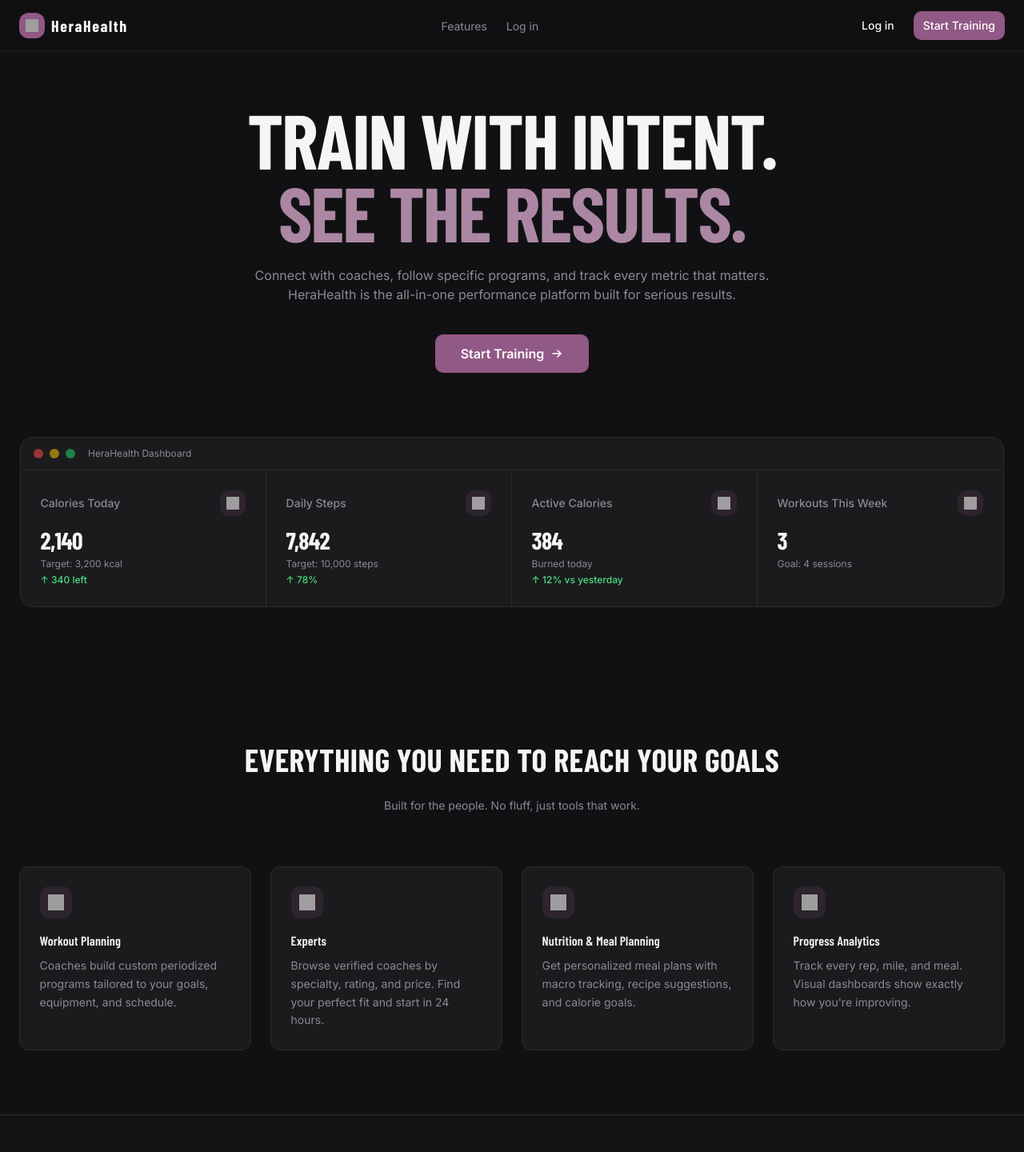
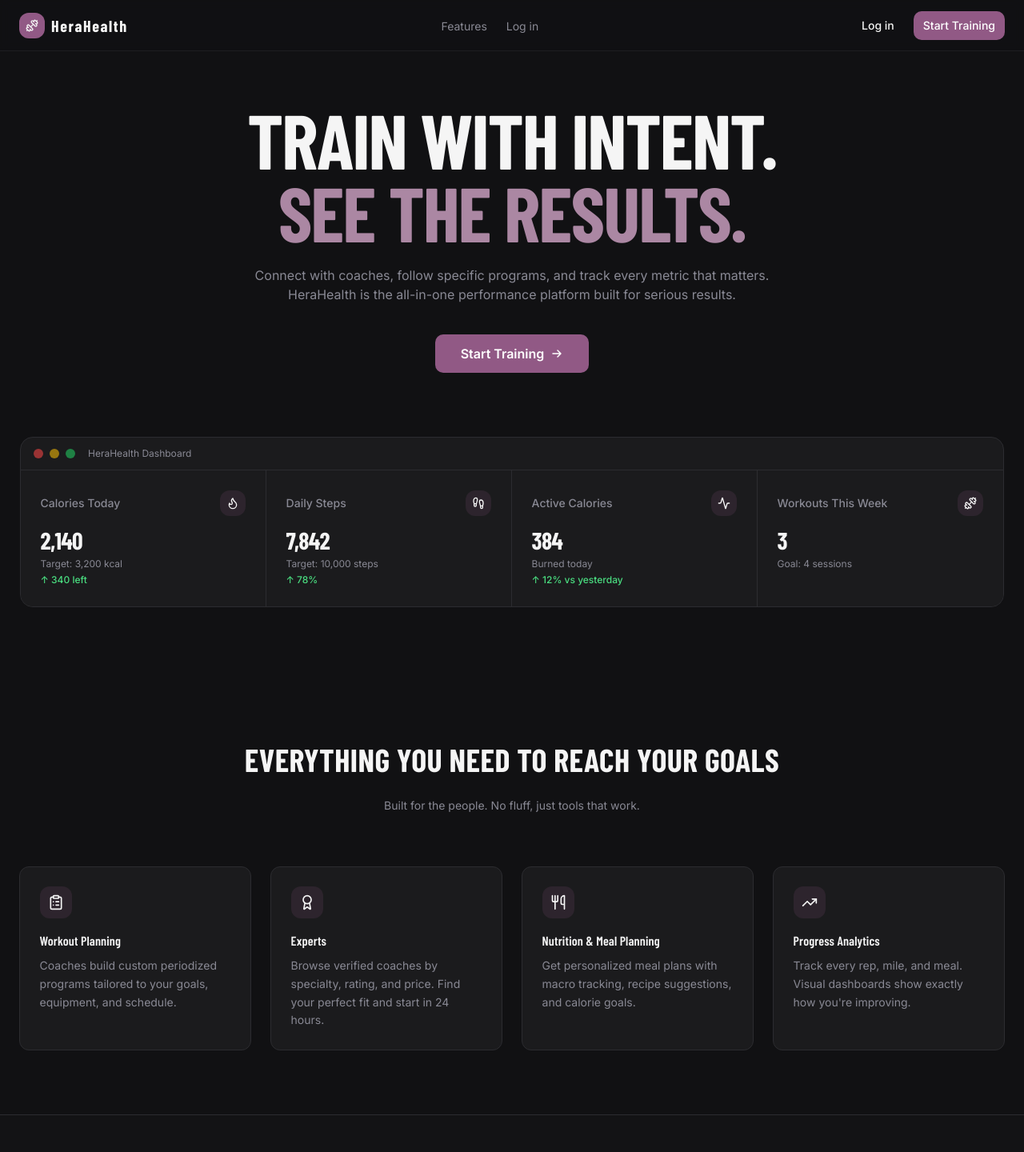
Before and after one commit to mtriana14/Workout-WebAPP-FRONTEND, a Next.js app: page / in a window 1280 px wide. Shown: the top 1440 px of the page at 80% size. Built offline with nearby package versions, Linux system fonts and the light colour scheme; no server answers; grey boxes are pictures that could not be loaded; a web font is replaced by a local one.

Commit message:
Fixing broken image links on homepage

```diff
--- a/app/page.tsx
+++ b/app/page.tsx
@@ -1,39 +1,39 @@
 "use client";
 
 import { useEffect, useState } from "react";
-
-const LOGO_ICON = "https://www.figma.com/api/mcp/asset/4f80479e-9707-41c3-ab0e-81f454820085";
-const ICON_CAL = "https://www.figma.com/api/mcp/asset/1b42fe3a-e33b-45d0-8e7d-57b32779b3d6";
-const ICON_STEPS = "https://www.figma.com/api/mcp/asset/b9e32d5d-6a4f-47d2-9b37-f927bbcd022a";
-const ICON_BURN = "https://www.figma.com/api/mcp/asset/5fc25fa1-e487-4c18-a6a7-233454ed969b";
-const ICON_WO = "https://www.figma.com/api/mcp/asset/ac49b4fe-3ab2-4549-80f9-1aa1c4136b07";
-const ICON_PLAN = "https://www.figma.com/api/mcp/asset/413a9f30-95c1-4b28-b8d7-e87af05770f9";
-const ICON_EXP = "https://www.figma.com/api/mcp/asset/4a881b36-4173-415b-8f05-3c9984340b7c";
-const ICON_NUT = "https://www.figma.com/api/mcp/asset/4a0462c0-a8ad-4d97-b27b-e9fa7d3dccda";
-const ICON_PROG = "https://www.figma.com/api/mcp/asset/88297202-12b1-4088-8d22-2bbc924bc9bb";
-const FOOTER_ICON = "https://www.figma.com/api/mcp/asset/6436eee6-7271-4db2-bb82-dde12fc6d28a";
+import {
+  Dumbbell,
+  Flame,
+  Footprints,
+  Activity,
+  ClipboardList,
+  Award,
+  Utensils,
+  TrendingUp,
+  type LucideIcon
+} from "lucide-react";
 
 interface StatCardProps {
   label: string;
-  icon: string;
+  icon: LucideIcon;
   value: string;
   target: string;
   delta?: string;
 }
 
 interface FeatureCardProps {
-  icon: string;
+  icon: LucideIcon;
   title: string;
   description: string;
 }
 
-function StatCard({ label, icon, value, target, delta }: StatCardProps) {
+function StatCard({ label, icon: Icon, value, target, delta }: StatCardProps) {
   return (
     <div className="hh-landing-stat-card">
       <div className="hh-landing-stat-card__header">
         <span className="hh-landing-stat-card__label">{label}</span>
         <div className="hh-landing-stat-card__icon">
-          <img src={icon} alt="" width={16} height={16} />
+          <Icon size={16} />
         </div>
       </div>
       <div className="hh-landing-stat-card__body">
@@ -45,11 +45,11 @@
   );
 }
 
-function FeatureCard({ icon, title, description }: FeatureCardProps) {
+function FeatureCard({ icon: Icon, title, description }: FeatureCardProps) {
   return (
     <article className="hh-landing-feature-card">
       <div className="hh-landing-feature-card__icon">
-        <img src={icon} alt="" width={20} height={20} />
+        <Icon size={20} />
       </div>
       <h3 className="hh-landing-feature-card__title">{title}</h3>
       <p className="hh-landing-feature-card__desc">{description}</p>
@@ -72,30 +72,30 @@
   }, []);
 
   const statCards: StatCardProps[] = [
-    { label: "Calories Today", icon: ICON_CAL, value: "2,140", target: "Target: 3,200 kcal", delta: "↑ 340 left" },
-    { label: "Daily Steps", icon: ICON_STEPS, value: "7,842", target: "Target: 10,000 steps", delta: "↑ 78%" },
-    { label: "Active Calories", icon: ICON_BURN, value: "384", target: "Burned today", delta: "↑ 12% vs yesterday" },
-    { label: "Workouts This Week", icon: ICON_WO, value: "3", target: "Goal: 4 sessions" },
+    { label: "Calories Today", icon: Flame, value: "2,140", target: "Target: 3,200 kcal", delta: "↑ 340 left" },
+    { label: "Daily Steps", icon: Footprints, value: "7,842", target: "Target: 10,000 steps", delta: "↑ 78%" },
+    { label: "Active Calories", icon: Activity, value: "384", target: "Burned today", delta: "↑ 12% vs yesterday" },
+    { label: "Workouts This Week", icon: Dumbbell, value: "3", target: "Goal: 4 sessions" },
   ];
 
   const featureCards: FeatureCardProps[] = [
     {
-      icon: ICON_PLAN,
+      icon: ClipboardList,
       title: "Workout Planning",
       description: "Coaches build custom periodized programs tailored to your goals, equipment, and schedule.",
     },
     {
-      icon: ICON_EXP,
+      icon: Award,
       title: "Experts",
       description: "Browse verified coaches by specialty, rating, and price. Find your perfect fit and start in 24 hours.",
     },
     {
-      icon: ICON_NUT,
+      icon: Utensils,
       title: "Nutrition & Meal Planning",
       description: "Get personalized meal plans with macro tracking, recipe suggestions, and calorie goals.",
     },
     {
-      icon: ICON_PROG,
+      icon: TrendingUp,
       title: "Progress Analytics",
       description: "Track every rep, mile, and meal. Visual dashboards show exactly how you're improving.",
     },
@@ -108,7 +108,7 @@
           <div className="hh-navbar__inner">
             <a href="#" className="hh-navbar__brand" aria-label="HeraHealth Home">
               <div className="hh-navbar__brand-icon">
-                <img src={LOGO_ICON} alt="HeraHealth logo mark" width={16} height={16} />
+                <Dumbbell size={16} />
               </div>
               <span className="hh-navbar__brand-text">HeraHealth</span>
             </a>
@@ -233,7 +233,7 @@
               <div className="hh-landing-footer__brand">
                 <div className="hh-landing-footer__logo">
                   <div className="hh-landing-footer__logo-icon">
-                    <img src={FOOTER_ICON} alt="HeraHealth" width={14} height={14} />
+                    <Dumbbell size={14} />
                   </div>
                   <span className="hh-landing-footer__logo-text">HeraHealth</span>
                 </div>
```
